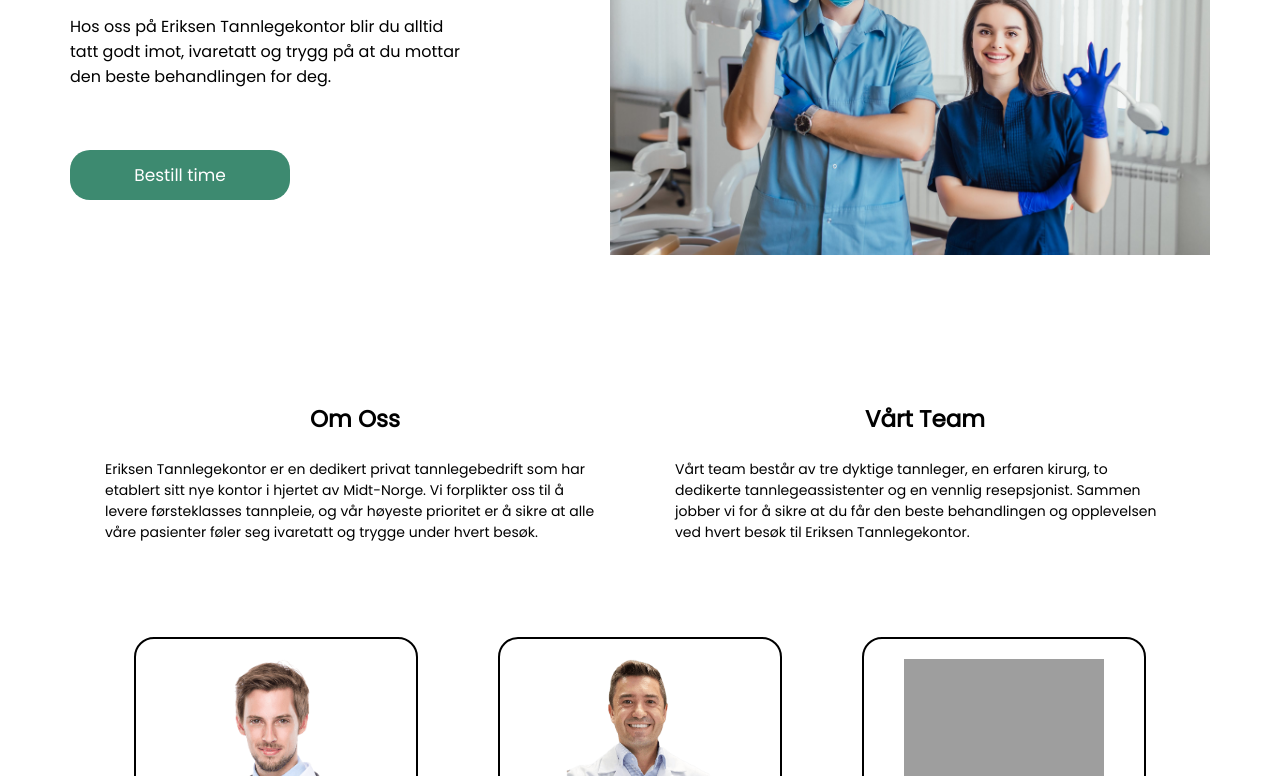
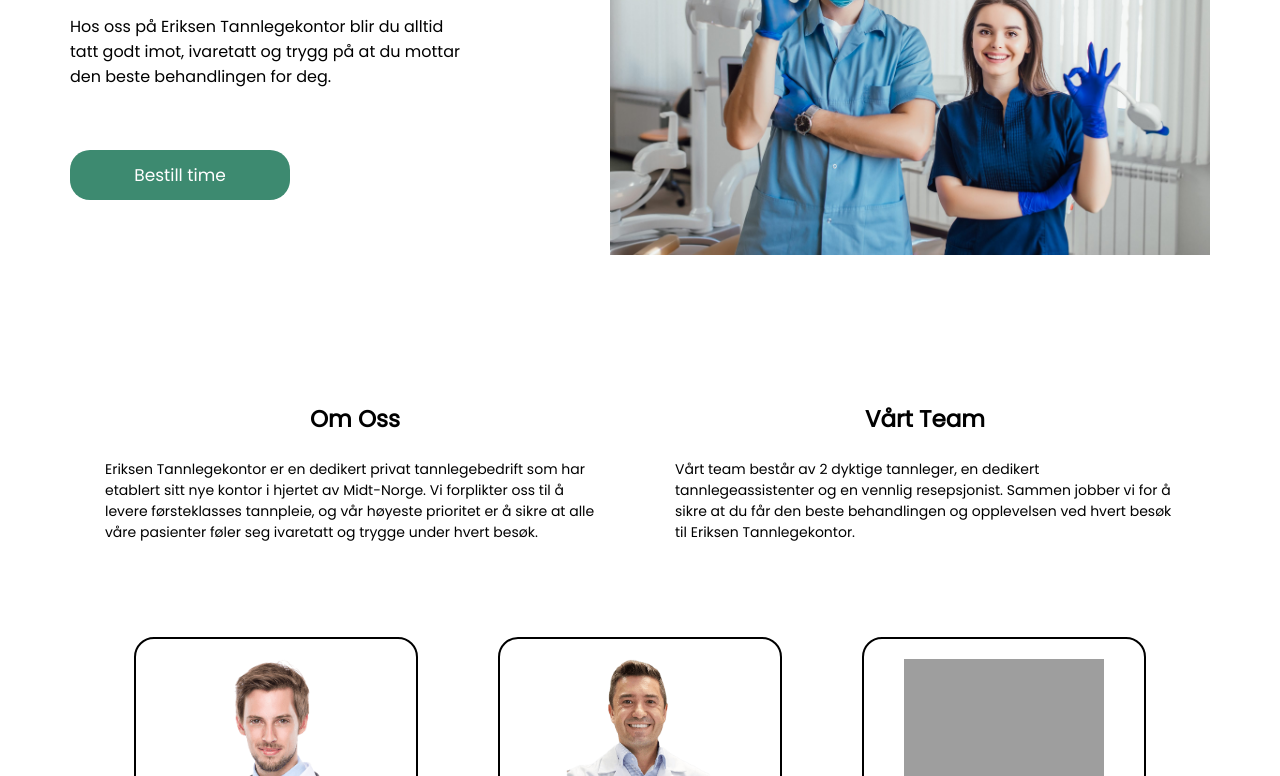
Before and after one commit to SanderRasmus/Eriksen_Tannlege, a plain HTML site: page index.html in a window 1280 px wide. Shown: the part 324-1100 px from the top of the page. Drawn offline with Linux system fonts and the light colour scheme; grey boxes are pictures that could not be loaded.

Commit message:
Om Oss - Tekst endring

```diff
--- a/index.html
+++ b/index.html
@@ -182,7 +182,7 @@
                     Vårt Team
                 </p>
                 <p class="OmOss-Tekst">
-                    Vårt team består av tre dyktige tannleger, en erfaren kirurg, to dedikerte tannlegeassistenter og en vennlig resepsjonist. Sammen jobber vi for å sikre at du får den beste behandlingen og opplevelsen ved hvert besøk til Eriksen Tannlegekontor.
+                    Vårt team består av 2 dyktige tannleger, en dedikert tannlegeassistenter og en vennlig resepsjonist. Sammen jobber vi for å sikre at du får den beste behandlingen og opplevelsen ved hvert besøk til Eriksen Tannlegekontor.
                 </p>
             </div>
         </div>
```
